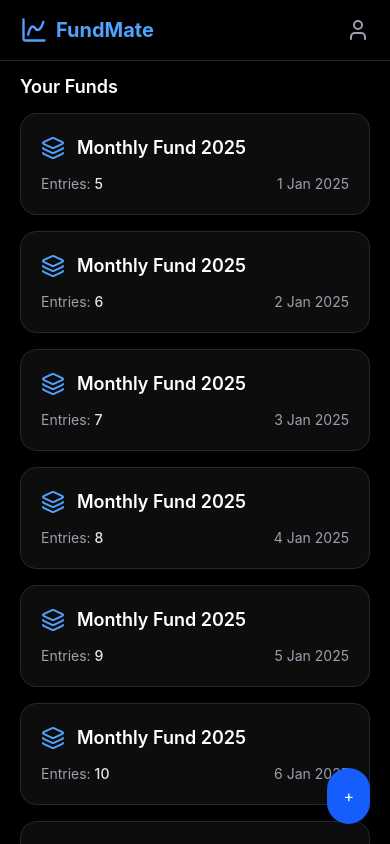
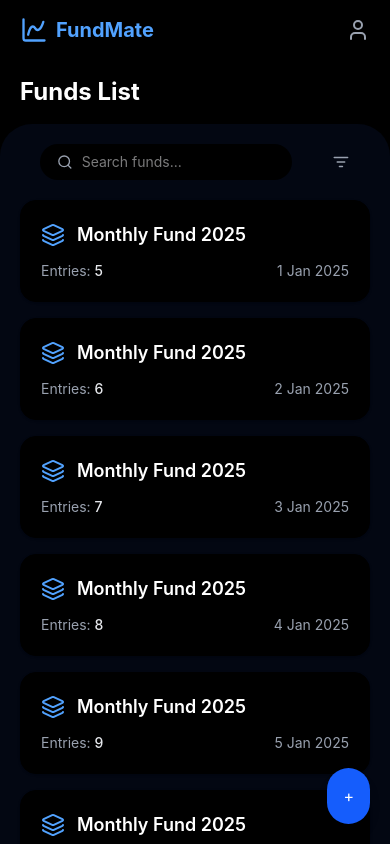
Before and after one commit to Sandb786/fundmate, a React (Vite) app: page /dashboard in a window 390 px wide. Shown: the top 844 px of the page. Built offline with nearby package versions, Linux system fonts and the light colour scheme.

Commit message:
chack in mobile.,.

```diff
--- a/src/App.jsx
+++ b/src/App.jsx
@@ -6,6 +6,7 @@ import Index from './Website/Index';
 import AuthPages from './Website/AuthPages';
 import EmailVerification from './Website/EmailVerification';
 import DashboardHome from "./Dashbord/DashbordHome";
+import ListShow from "./Dashbord/ListShow";
 
 function App() {
   return (
@@ -21,6 +22,8 @@ function App() {
 
 
           <Route path="/dashboard" element={<DashboardHome />} />
+          <Route path="/list" element={<ListShow />} />
+
         </Routes>
       </Router>
     </ThemeProvider>
--- a/src/Dashbord/DashbordHome.jsx
+++ b/src/Dashbord/DashbordHome.jsx
@@ -1,5 +1,5 @@
 import { useNavigate } from 'react-router-dom';
-import { ChartSpline, User, Layers3 } from 'lucide-react';
+import { ChartSpline, User, Layers3,Search, ListFilter, } from 'lucide-react';
 import { motion } from 'framer-motion';
 import { Toaster } from 'react-hot-toast';
 
@@ -13,17 +13,34 @@ export default function DashboardLanding() {
   return (
     <div className="min-h-screen bg-black text-gray-100 flex flex-col">
          <Toaster position="top-center" toastOptions={{ style: { background: '#1a1a1a', color: '#fff' } }} />
-      {/* Header */}
-      <header className="flex justify-between items-center px-5 py-4 border-b border-gray-800">
-        <div className="flex items-center gap-2" onClick={() => navigate('/')}>
+      {/* Fixed Header */}
+      <header className="flex justify-between items-center px-5 py-4 sticky top-0 bg-black z-20">
+        <div className="flex items-center gap-2 cursor-pointer" onClick={() => navigate('/')}>
           <ChartSpline className="text-blue-400 w-7 h-7" />
           <h1 className="text-xl font-bold text-blue-400">FundMate</h1>
         </div>
         <User className="text-gray-400 w-6 h-6" />
       </header>
 
-      {/* Page Title */}
-      <h2 className="text-lg font-semibold px-5 py-3 text-white">Your Funds</h2>
+      {/* Fixed Page Title */}
+      <div className="sticky top-[60px] bg-black z-20 px-5 py-4 ">
+        <h2 className="text-2xl font-bold  text-white">Funds List</h2>
+      </div>
+
+    <div className='bg-gray-950 rounded-t-4xl overflow-y-auto'>
+
+       {/* Search + Filter */}
+      <div className="flex items-center gap-10 px-10 py-5 ">
+        <div className="flex items-center px-4 py-2 rounded-full flex-grow bg-black transition-colors">
+          <Search className="text-gray-400 w-5 h-4 mr-2"/>
+          <input
+            type="text"
+            placeholder="Search funds..."
+            className="bg-transparent text-sm text-gray-100 outline-none w-full"
+          />
+        </div>
+        <ListFilter className="text-gray-400 w-5 h-5 cursor-pointer" />
+      </div>
 
       {/* Grid of Fund Cards */}
       <div className="grid grid-cols-1 sm:grid-cols-2 gap-4 px-5 pb-24">
@@ -34,7 +51,7 @@ export default function DashboardLanding() {
             initial={{ opacity: 0, y: 20 }}
             animate={{ opacity: 1, y: 0 }}
             transition={{ delay: index * 0.05, duration: 0.4 }}
-            className="bg-[#0d0d0d] rounded-2xl p-5 shadow hover:shadow-lg cursor-pointer hover:scale-[1.02] active:scale-95 transition-all border border-gray-800"
+            className="bg-[#000000] rounded-2xl p-5 shadow hover:shadow-lg cursor-pointer hover:scale-[1.02] active:scale-95 transition-all border border-black"
           >
             {/* Icon and Title */}
             <div className="flex items-center gap-3 mb-3">
@@ -58,6 +75,10 @@ export default function DashboardLanding() {
       >
         +
       </button>
+
+      </div>
+
+
     </div>
   );
 }
```
